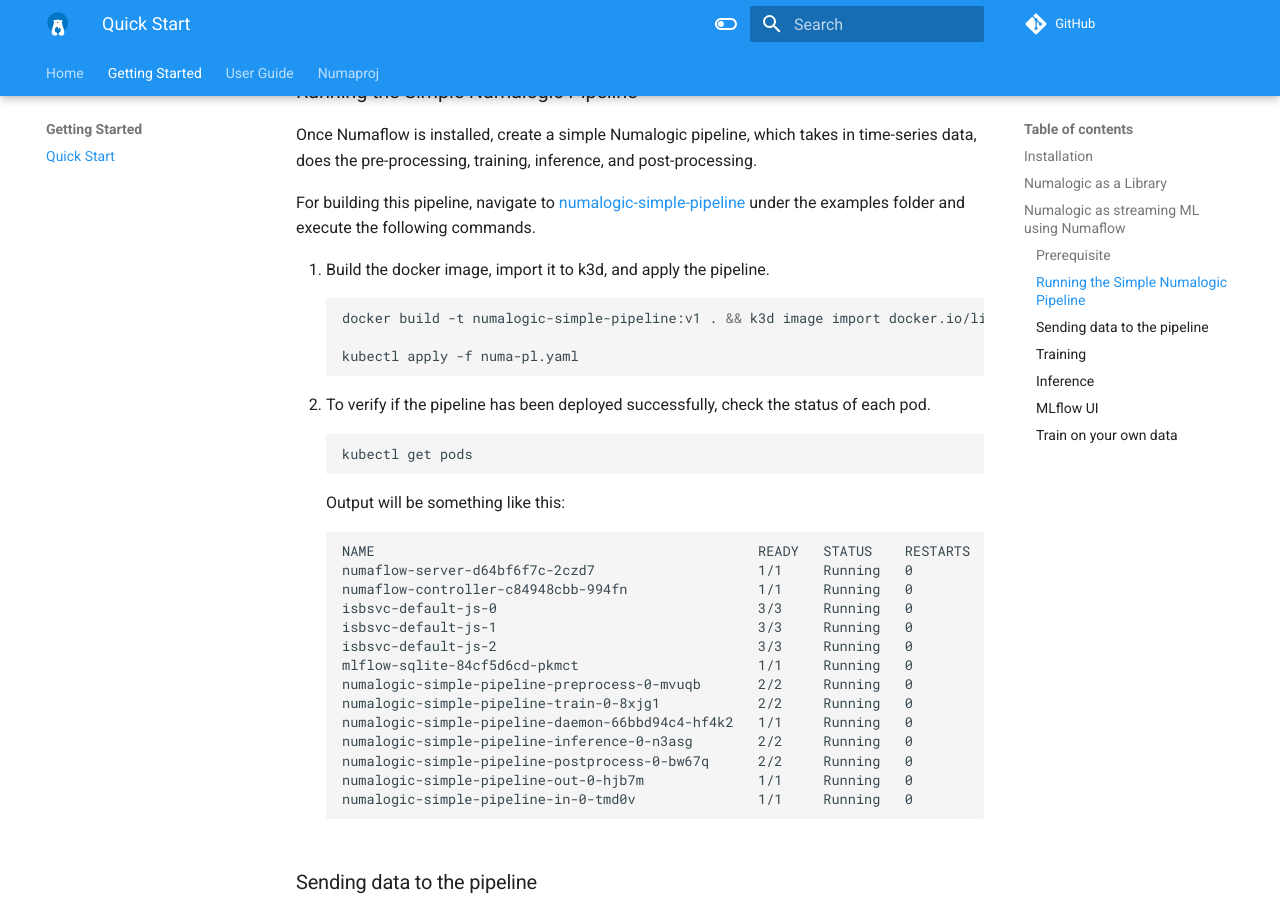
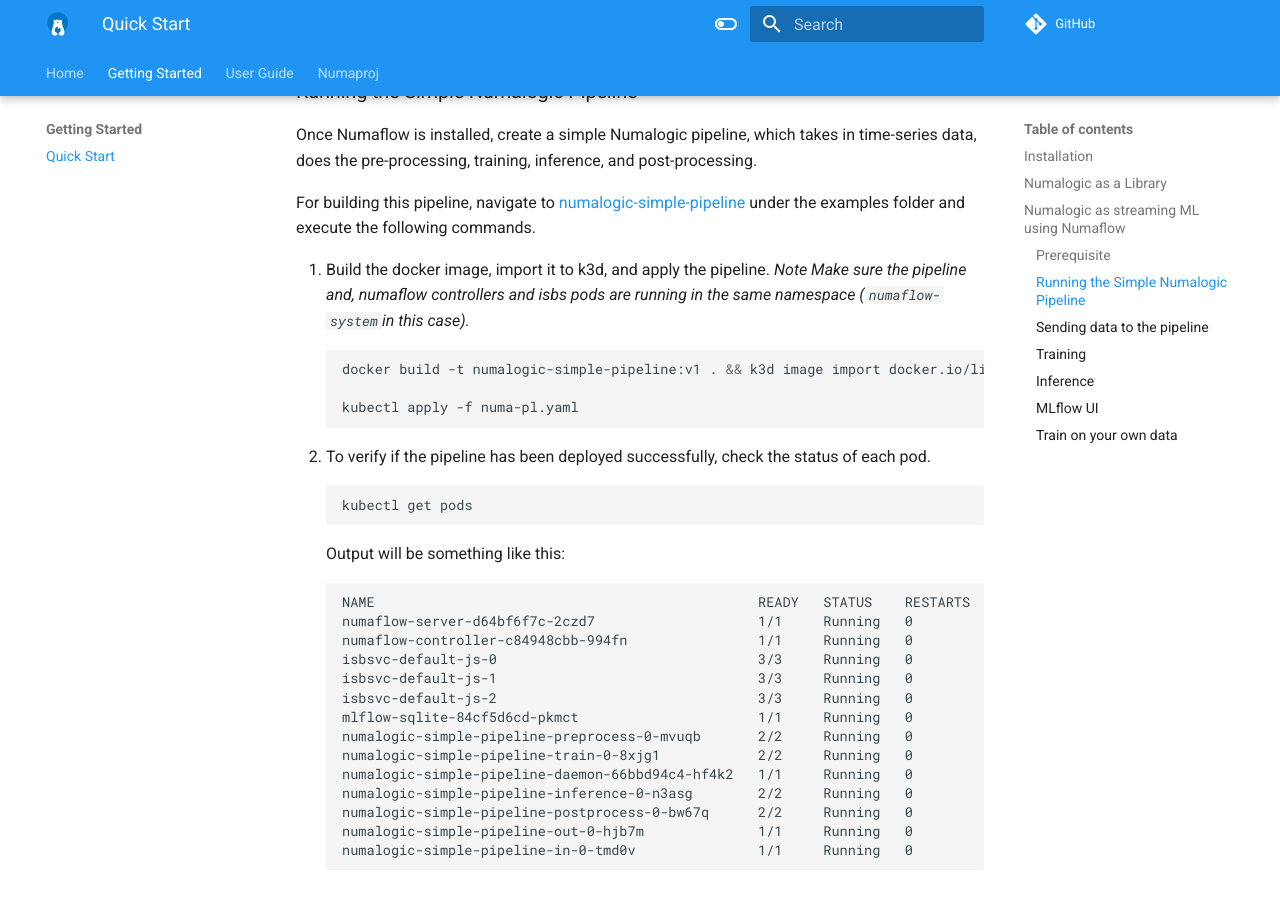
Before and after one commit to numaproj/numalogic, an MkDocs documentation site: the page built from docs/quick-start.md, in a window 1280 px wide and 900 px high, scrolled down 1649 px. Built offline with MkDocs 1.6.1 and Material for MkDocs 9.7.7, drawn with Linux system fonts in a browser that asks for light colours; comment, search, counter and statistics services are not loaded.

Commit message:
fix_readme: mention namespace name when applying the pipeline
Signed-off-by: s0nicboOm <i.kushalbatra@gmail.com>

````diff
--- a/docs/quick-start.md
+++ b/docs/quick-start.md
@@ -72,7 +72,7 @@
 
 For building this pipeline, navigate to [numalogic-simple-pipeline](https://github.com/numaproj/numalogic/tree/main/examples/numalogic-simple-pipeline) under the examples folder and execute the following commands.
 
-1. Build the docker image, import it to k3d, and apply the pipeline.
+1. Build the docker image, import it to k3d, and apply the pipeline. *Note Make sure the pipeline and, numaflow controllers and isbs pods are running in the same namespace (`numaflow-system`in this case).*
 ```shell
 docker build -t numalogic-simple-pipeline:v1 . && k3d image import docker.io/library/numalogic-simple-pipeline:v1
 
````
